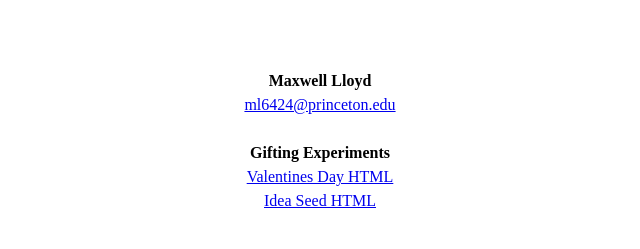
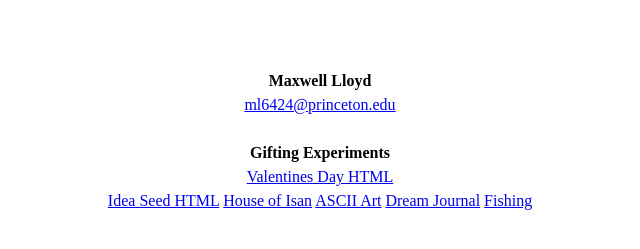
Before and after one commit to MaxAMillionL/Max-Homepage, a plain HTML site: page index.html in a window 1280 px wide. Shown: the part 385-634 px from the top of the page, without its empty margins (320-960 px from the left). Drawn offline with Linux system fonts and the light colour scheme.

Commit message:
Add websites

```diff
--- a/index.html
+++ b/index.html
@@ -67,6 +67,10 @@
       <b>Gifting Experiments</b><br />
       <a href="https://maxamillionl.github.io/VIS-208-Valentines">Valentines Day HTML</a><br />
       <a href="https://maxamillionl.github.io/DeafSounds/">Idea Seed HTML</a>
+      <a href="https://maxamillionl.github.io/CSS-Training/">House of Isan</a>
+      <a href="https://maxamillionl.github.io/ASCIIArt/">ASCII Art</a>
+      <a href="https://maxamillionl.github.io/Dream-Journal/">Dream Journal</a>
+      <a href="https://maxamillionl.github.io/Fishing/">Fishing</a>
     </main>
   </body>
 </html>
```
